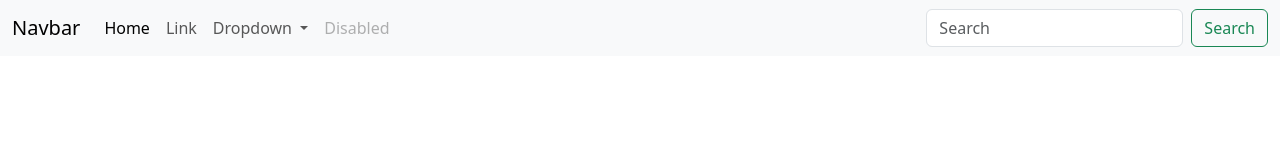
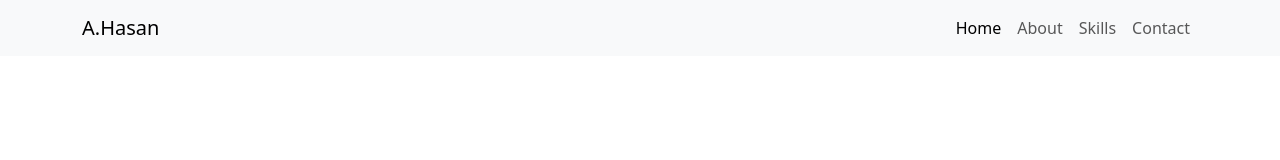
Before and after one commit to alhamthulillah/A.hasan, a plain HTML site: page index.html in a window 1280 px wide. Drawn offline with nearby package versions, Linux system fonts and the light colour scheme.

Commit message:
Add files via upload

```diff
--- a/index.html
+++ b/index.html
@@ -8,38 +8,28 @@
 </head>
 <body>
     <nav class="navbar navbar-expand-lg bg-body-tertiary">
-  <div class="container-fluid">
-    <a class="navbar-brand" href="#">Navbar</a>
+  <div class="container">
+    <a class="navbar-brand" href="#">A.Hasan</a>
     <button class="navbar-toggler" type="button" data-bs-toggle="collapse" data-bs-target="#navbarSupportedContent" aria-controls="navbarSupportedContent" aria-expanded="false" aria-label="Toggle navigation">
       <span class="navbar-toggler-icon"></span>
     </button>
     <div class="collapse navbar-collapse" id="navbarSupportedContent">
-      <ul class="navbar-nav me-auto mb-2 mb-lg-0">
+      <ul class="navbar-nav ms-auto mb-2 mb-lg-0">
         <li class="nav-item">
           <a class="nav-link active" aria-current="page" href="#">Home</a>
         </li>
         <li class="nav-item">
-          <a class="nav-link" href="#">Link</a>
-        </li>
-        <li class="nav-item dropdown">
-          <a class="nav-link dropdown-toggle" href="#" role="button" data-bs-toggle="dropdown" aria-expanded="false">
-            Dropdown
-          </a>
-          <ul class="dropdown-menu">
-            <li><a class="dropdown-item" href="#">Action</a></li>
-            <li><a class="dropdown-item" href="#">Another action</a></li>
-            <li><hr class="dropdown-divider"></li>
-            <li><a class="dropdown-item" href="#">Something else here</a></li>
-          </ul>
+          <a class="nav-link" href="#">About</a>
         </li>
         <li class="nav-item">
-          <a class="nav-link disabled" aria-disabled="true">Disabled</a>
+          <a class="nav-link" href="#">Skills</a>
+        </li>
+        <li class="nav-item">
+          <a class="nav-link" href="#">Contact</a>
+        </li>
         </li>
       </ul>
-      <form class="d-flex" role="search">
-        <input class="form-control me-2" type="search" placeholder="Search" aria-label="Search"/>
-        <button class="btn btn-outline-success" type="submit">Search</button>
-      </form>
+
     </div>
   </div>
 </nav>
```
